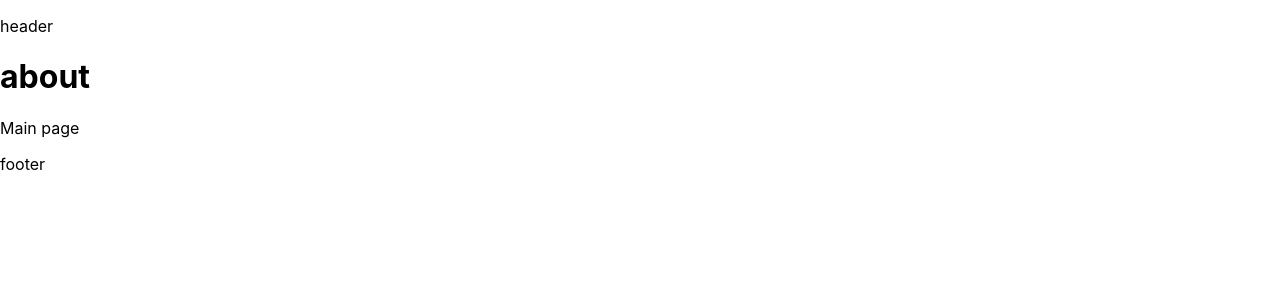
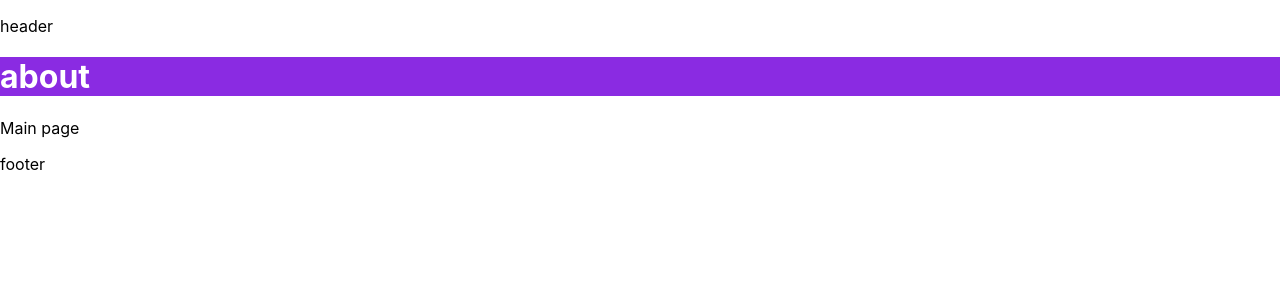
Before and after one commit to aqorbani/next13, a Next.js app: page /about in a window 1280 px wide. Shown: the top 300 px of the page. Built offline with nearby package versions, Linux system fonts and the light colour scheme.

Commit message:
styling components by global or module css

```diff
--- a/pages/about.js
+++ b/pages/about.js
@@ -1,9 +1,10 @@
 import Link from "next/link";
+import styles from "../styles/About.module.css";
 
 export default function About() {
   return (
     <>
-      <h1>about</h1>
+      <h1 className={styles.header}>about</h1>
       <Link href="/">Main page</Link>
     </>
   );
--- /dev/null
+++ b/styles/About.module.css
@@ -0,0 +1,4 @@
+.header {
+  background-color: blueviolet;
+  color: #fff;
+}
--- a/styles/globals.css
+++ b/styles/globals.css
@@ -15,6 +15,13 @@ a {
   box-sizing: border-box;
 }
 
+button {
+  border: none;
+  padding: 5px 10px;
+  margin: 5px;
+  cursor: pointer;
+}
+
 @media (prefers-color-scheme: dark) {
   html {
     color-scheme: dark;
```
